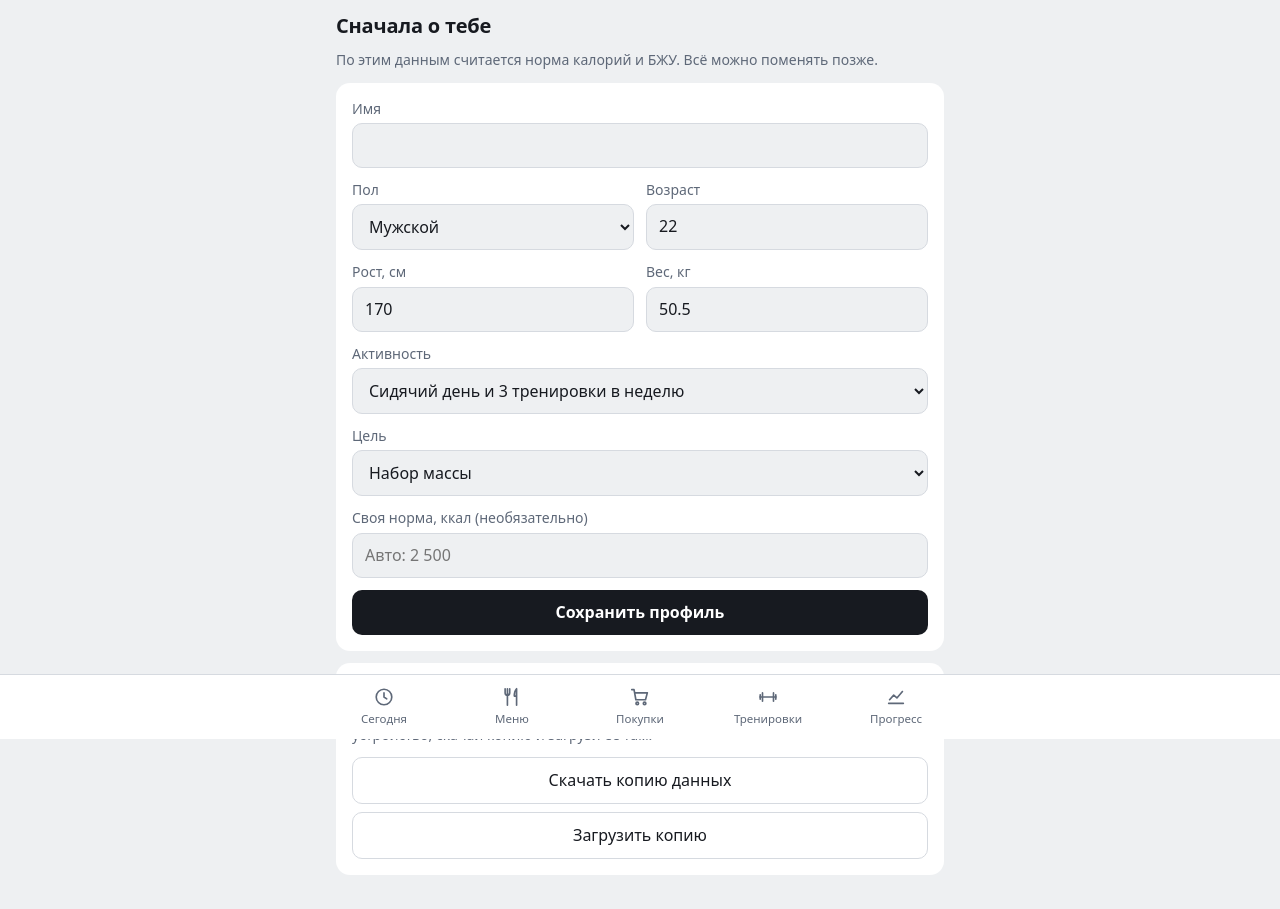
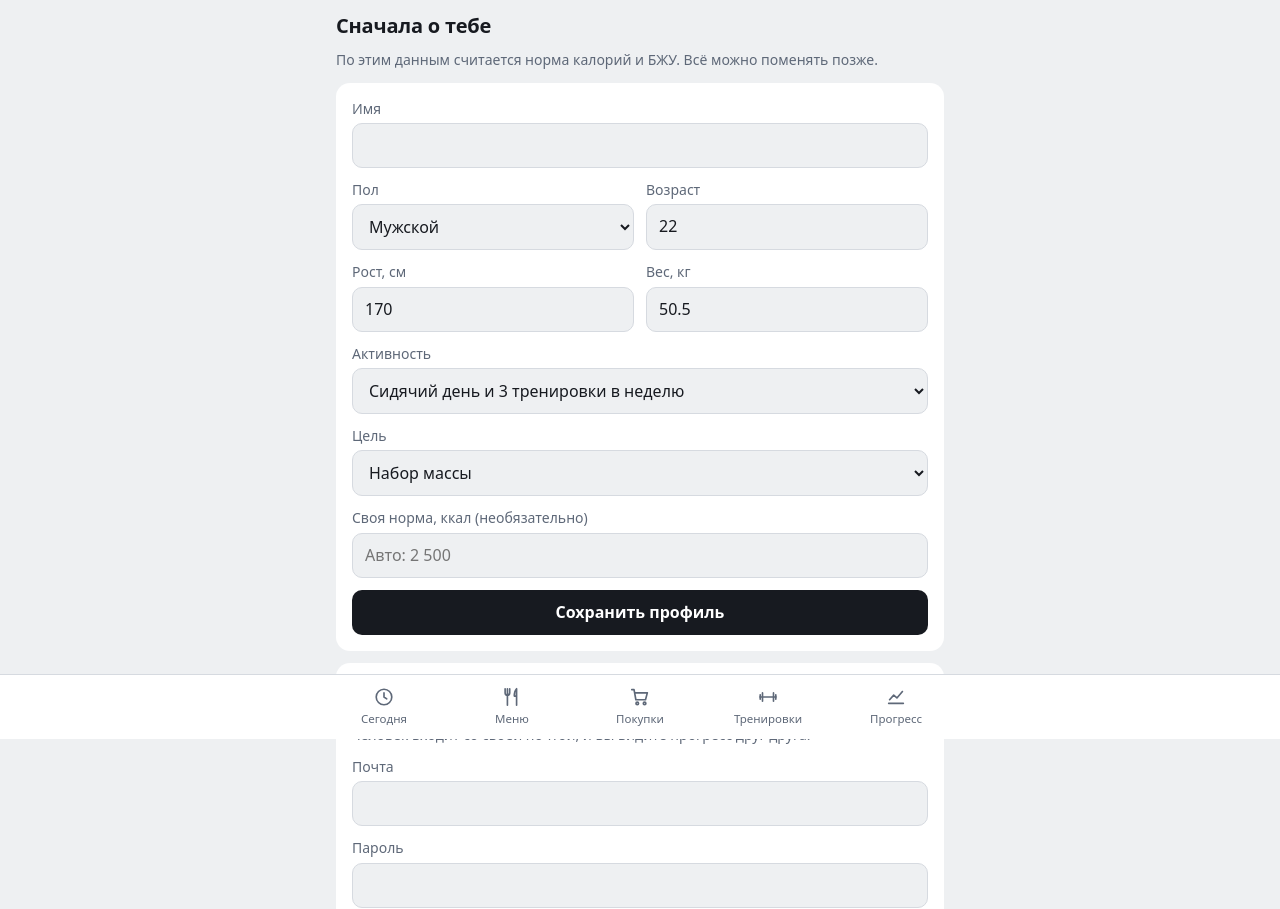
Before and after one commit to Nikirau/nabor-6325e6, a plain HTML site: page index.html in a window 1280 px wide. Shown: the part 61-970 px from the top of the page. Drawn offline with Linux system fonts and the light colour scheme.

Commit message:
Firebase: подключён проект, облачная синхронизация включена
Co-Authored-By: Claude Sonnet 5.5 <noreply@anthropic.com>

```diff
--- a/index.html
+++ b/index.html
@@ -327,7 +327,7 @@ function init(){
 /* ---------- облако: данные для двоих (Firebase REST, правила и настройка в CLAUDE.md) ---------- */
 // apiKey и projectId не секрет: доступ защищают правила базы. Пока они пусты, облачная часть скрыта.
 const FB = {
-  apiKey:'', projectId:'',
+  apiKey:'AIzaSyApYfIQkskgj1z-vEc7Ze8Bct54KuPoTqI', projectId:'nabor-6325e6',
   auth:'https://identitytoolkit.googleapis.com/v1/accounts:', token:'https://securetoken.googleapis.com/v1/token',
   db(){ return 'https://firestore.googleapis.com/v1/projects/' + this.projectId + '/databases/(default)/documents'; }
 };
```
